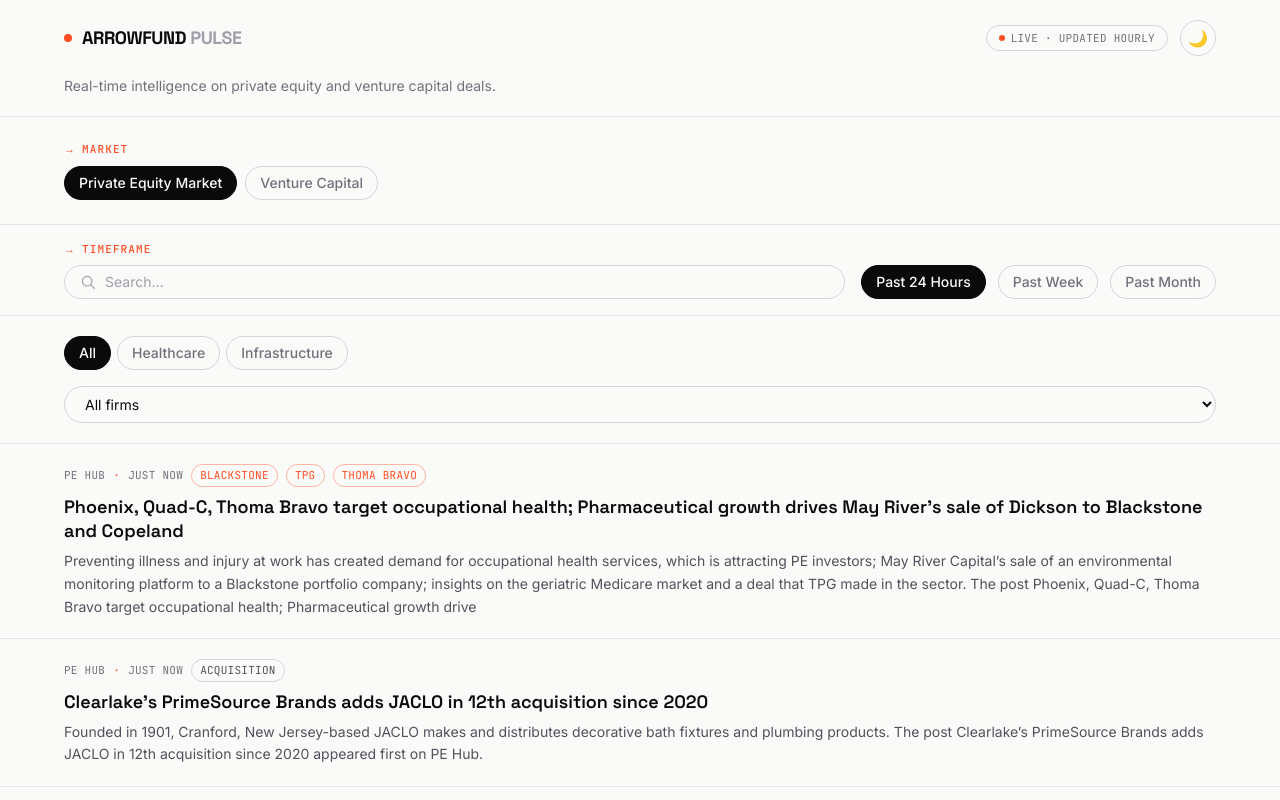
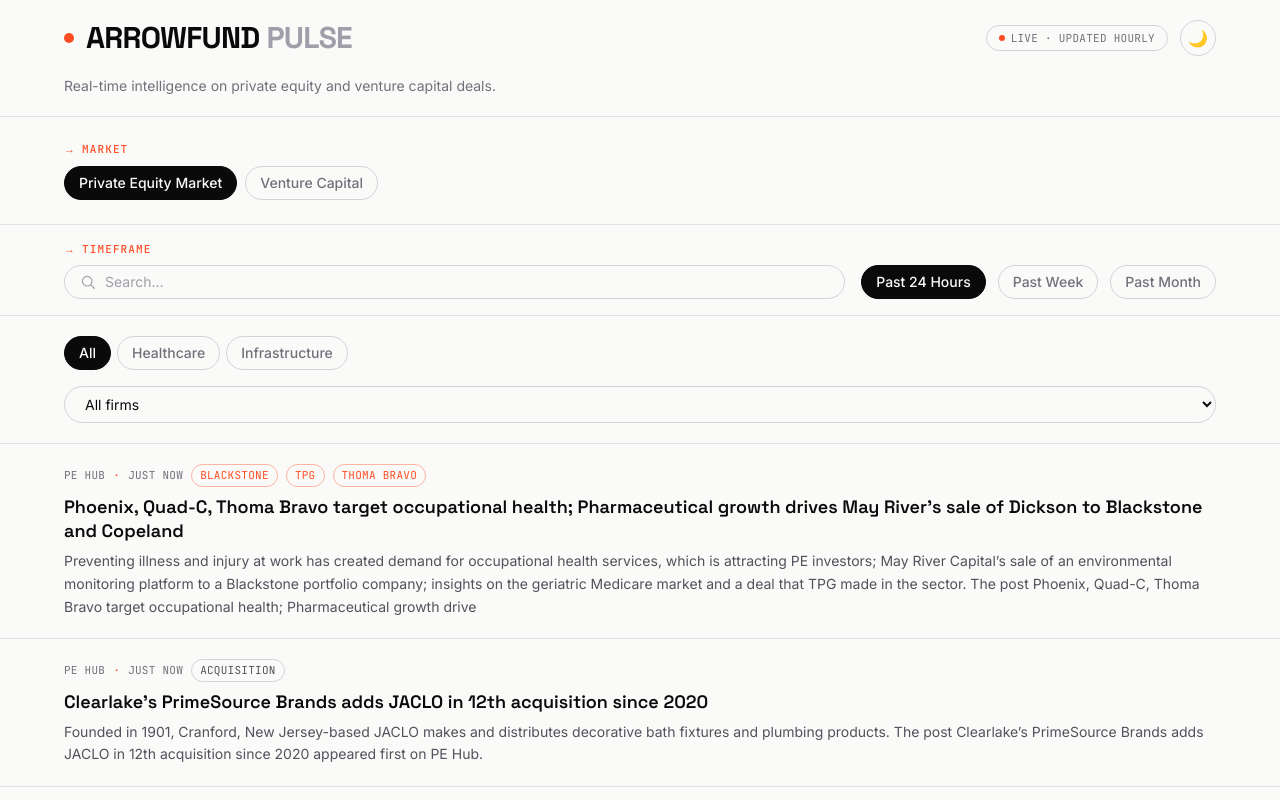
Before and after one commit to adiag321/Private-Equity-Market-News-Aggregator, a Next.js app: page / in a window 1280 px wide. Shown: the top 800 px of the page. Built offline with nearby package versions, Linux system fonts and the light colour scheme.

Commit message:
Increase ArrowFund Pulse title size

```diff
--- a/src/app/page.tsx
+++ b/src/app/page.tsx
@@ -11,9 +11,9 @@
     <div className="min-h-screen bg-background">
       <header className="sticky top-0 z-20 border-b border-zinc-200 bg-background/90 backdrop-blur dark:border-zinc-800">
         <div className="flex items-center justify-between px-6 py-5 sm:px-10 lg:px-16">
-          <div className="flex items-center gap-2.5">
-            <span className="h-2 w-2 rounded-full bg-accent" />
-            <span className="font-heading text-lg font-bold uppercase leading-none tracking-tight text-foreground">
+          <div className="flex items-center gap-3">
+            <span className="h-2.5 w-2.5 rounded-full bg-accent" />
+            <span className="font-heading text-2xl font-bold uppercase leading-none tracking-tight text-foreground sm:text-3xl">
               ArrowFund <span className="text-zinc-400 dark:text-zinc-600">Pulse</span>
             </span>
           </div>
```
